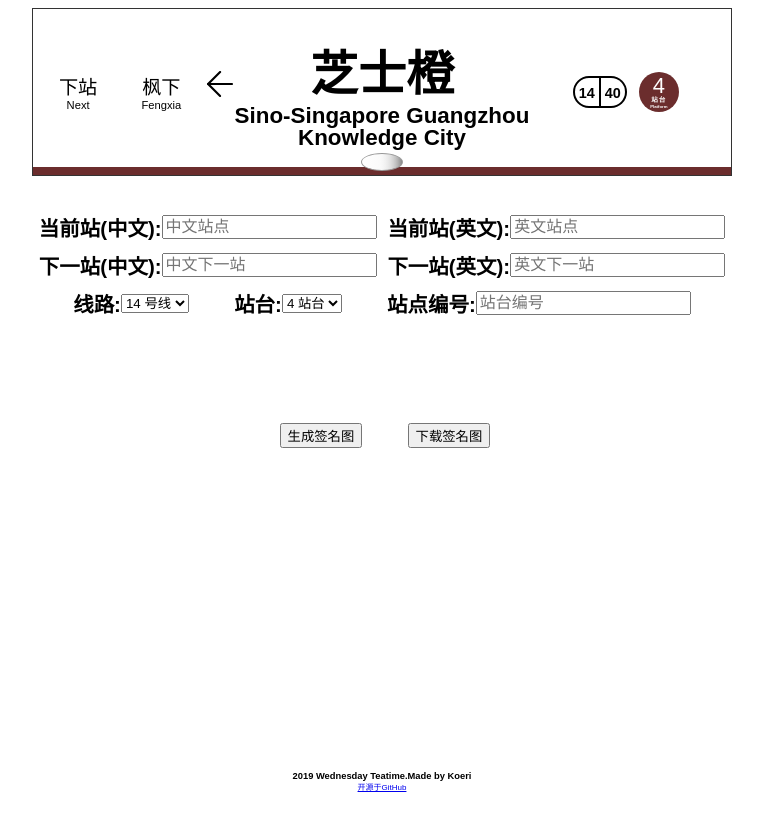
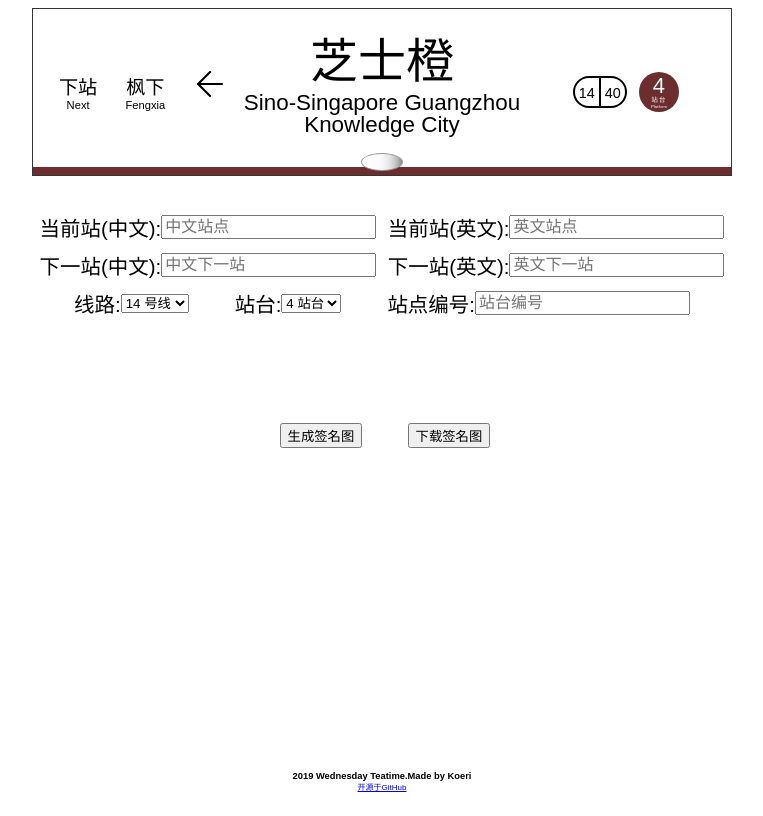
Before and after one commit to iMisty/Metro-Simulator, a Vue app: page / in a window 1280 px wide. Shown: the whole page, without its empty margins (258-1021 px from the left). Built offline with nearby package versions, Linux system fonts and the light colour scheme.

Commit message:
Change Font-weight
修改文字粗细

```diff
--- a/src/assets/less/left.less
+++ b/src/assets/less/left.less
@@ -4,15 +4,17 @@
     padding: 4px;
     h2{
       font-size: 2.4rem;
+      font-weight: 300;
     }
     h3{
       font-size: 1.4rem;
       line-height: 1;
+      font-weight: 300;
     }
   }
   svg{
     position: absolute;
-    right: -2.6rem;
+    right: -1.28rem;
   }
 }
 .sec-text{
@@ -22,5 +24,7 @@
   flex: 2;
 }
 .next-title{
+  position: relative;
+  right: 2rem;
   flex: 4;
 }
--- a/src/assets/less/medium.less
+++ b/src/assets/less/medium.less
@@ -1,9 +1,13 @@
 .medium-text{
+  position: relative;
+  top: -1.6rem;
   h1{
     font-size: 6rem;
+    font-weight: 500;
   }
   h2{
     font-size: 2.8rem;
     line-height: 1;
+    font-weight: 500;
   }
 }
--- a/src/assets/less/options.less
+++ b/src/assets/less/options.less
@@ -26,6 +26,7 @@
     }
     h3{
       font-size: 2.56rem;
+      font-weight: 300;
     }
     input{
       font-size: 2rem;
--- a/src/assets/less/right.less
+++ b/src/assets/less/right.less
@@ -8,7 +8,7 @@
     width: 28px;
     height: 32px;
     line-height: 22px;
-    font-weight: 600;
+    font-weight: 400;
     border: 2px solid;
     border-radius: 2rem 0 0 2rem;
   }
@@ -18,7 +18,7 @@
     width: 26px;
     height: 32px;
     line-height: 22px;
-    font-weight: 600;
+    font-weight: 400;
     border: 2px solid;
     border-radius: 0 2rem 2rem 0;
     border-left: none;
@@ -40,8 +40,10 @@
   h5{
     line-height: .8;
     letter-spacing: 1px;
+    font-weight: 400;
   }
   h6{
     transform: scale(.8);
+    font-weight: 400;
   }
 }
```
